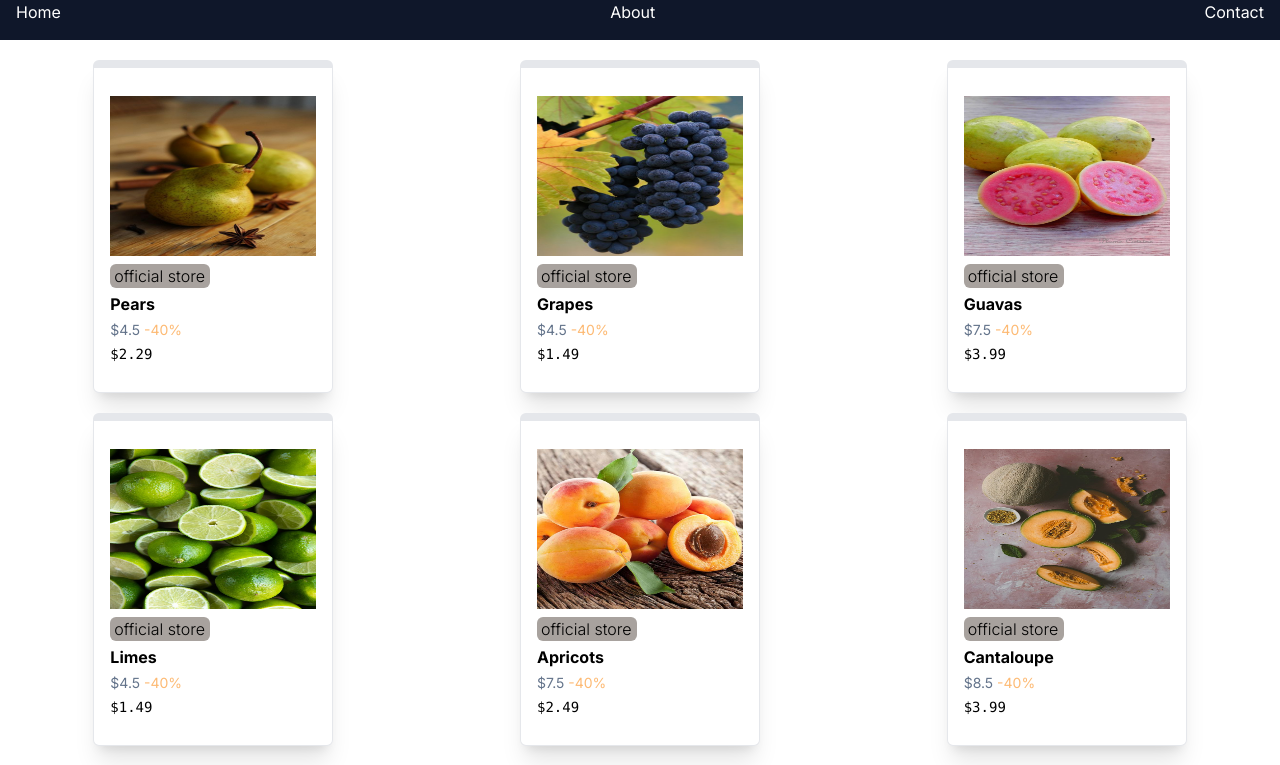
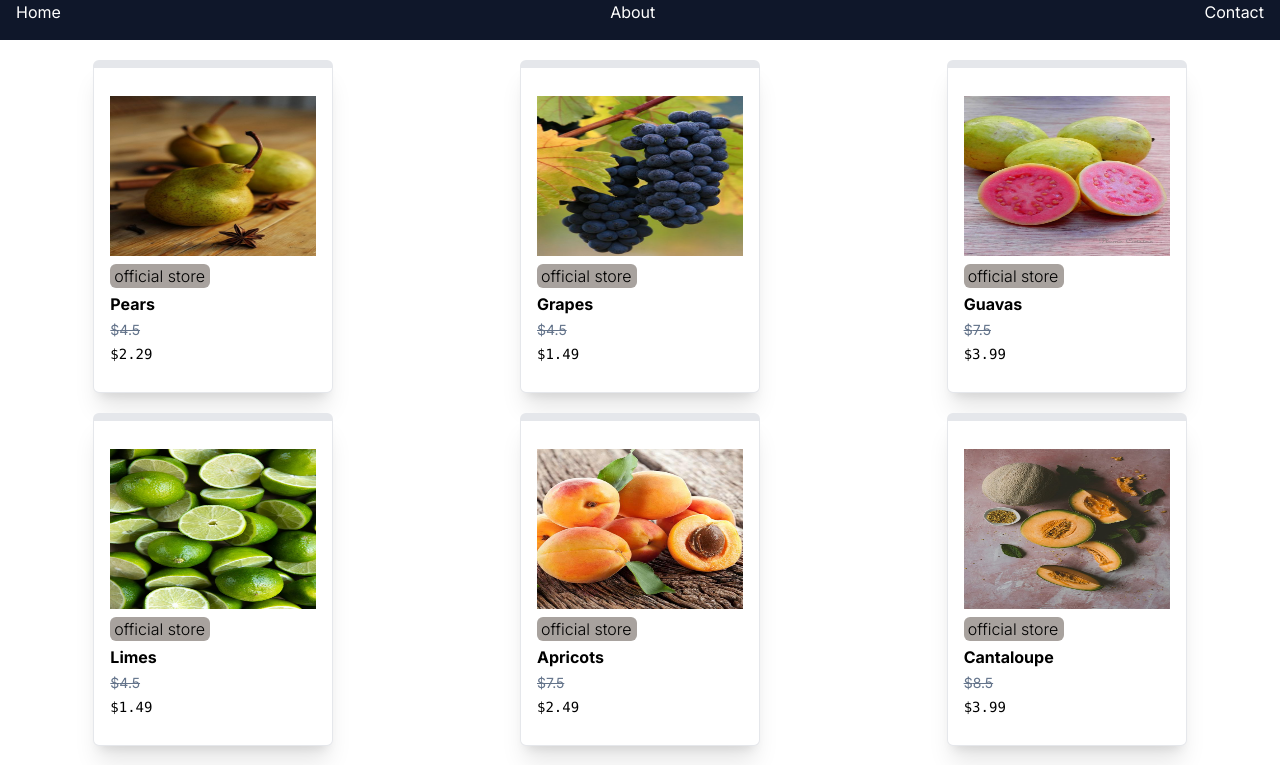
Before and after one commit to Ajmubby/React6b7, a Next.js app: page /fruits in a window 1280 px wide. Shown: the top 765 px of the page. Built offline with nearby package versions, Linux system fonts and the light colour scheme.

Commit message:
feat: add work

```diff
--- a/src/app/components/Main.jsx
+++ b/src/app/components/Main.jsx
@@ -6,7 +6,7 @@ const greetMe = "Hello Everyone"
 export default function Main() {
 
   return (
-    <div className="grid grid-cols-3 mt-10">
+    <div className="grid grid-cols-4 mt-10">
         <div>
             <Image src='/sea.jpg' alt="Breakfast" width={600} height={700}/>
         </div>
--- a/src/app/fruits/FruitCart.jsx
+++ b/src/app/fruits/FruitCart.jsx
@@ -80,11 +80,10 @@ export default function FruitCart({fruits}) {
 
             )}
             <p className='border-solid w-[100px] rounded-md mt-2 px-1 font-light bg-stone-400 hover:bg-stone-200'>{fruit.store}</p>
+            </Link>
             <h2 className='font-bold capitalize mt-1'>{fruit.name}</h2>
-            <p className='text-slate-500 text-sm mt-1'>${fruit.oldPrice}<span className='text-orange-300'>  -40%</span> </p>
+            <p className='text-slate-500 text-sm mt-1 line-through'>${fruit.oldPrice}</p>
             <p className='font-mono text-sm mt-1'>${fruit.price}</p>
-            </Link>
-
         </section>
     ))
   return (
--- a/src/app/fruits/[univel]/page.jsx
+++ b/src/app/fruits/[univel]/page.jsx
@@ -5,7 +5,7 @@ export default function page({params}) {
     const fruitCard = fruits.find(fruit => fruit.name.split('').join('-') == params.univel)
 
   return (
-    <div className='bg-zinc-200 h-[100vh] px-5'>
+    <div className='bg-zinc-200 h-[100vh] px-5 pt-3'>
 
         <h2 className=' text-center border-b-2 border-stone-800 capitalize mx-20'>
             <span className='font-bold'>Name: </span>{fruitCard.name}
```
